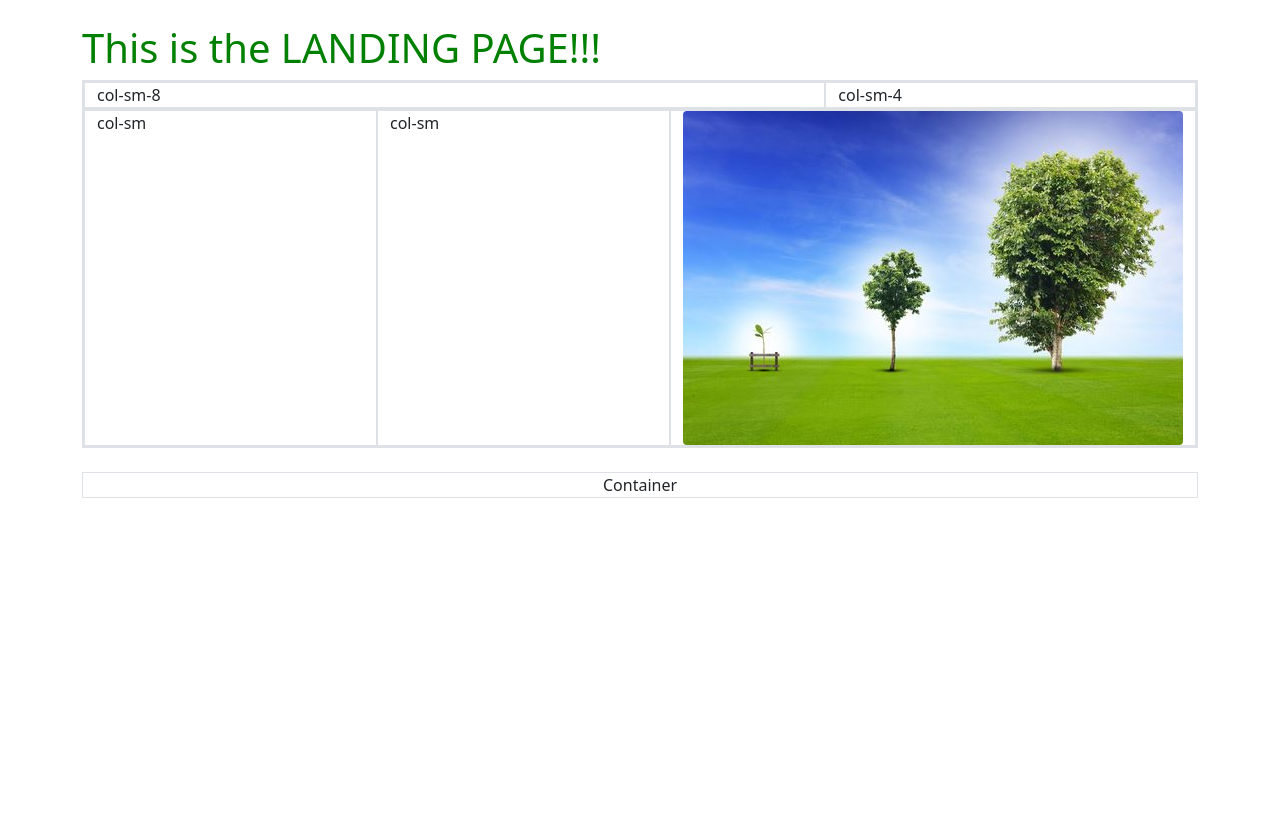
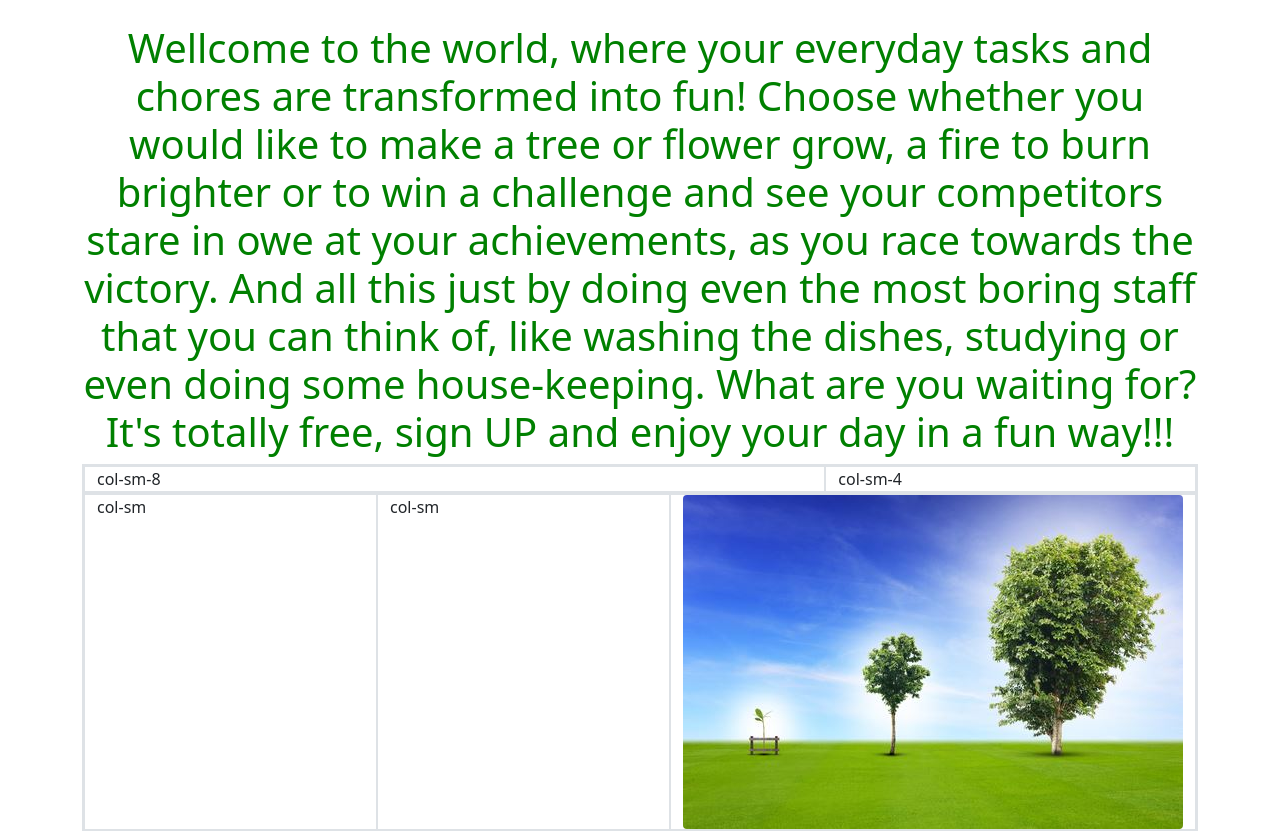
Before and after one commit to pauldzvonyk/organizer, a Django app: page / in a window 1280 px wide. Shown: the part 56-887 px from the top of the page. Before the commit the page ends 554 px from the top, so only its background shows below. Run offline with Django 5.2, Linux system fonts and the light colour scheme.

Commit message:
updated main landing text

```diff
--- a/task/templates/task/landing_page.html
+++ b/task/templates/task/landing_page.html
@@ -4,7 +4,12 @@
 {% block content %}
 
 
-<h1 class="landing-text">This is the LANDING PAGE!!!</h1>
+<h1 class="landing-text text-center">Wellcome to the world, where your everyday tasks and chores are transformed
+into fun! Choose whether you would like to make a tree or flower grow, a fire to burn brighter or
+to win a challenge and see your competitors stare in owe at your achievements, as you race towards
+the victory. And all this just by doing even the most boring staff that you can think of, like washing the
+dishes, studying or even doing some house-keeping. What are you waiting for? It's totally free, sign UP and
+enjoy your day in a fun way!!!</h1>
 <div class="container border" style="clear:both">
   <div class="row border">
     <div class="col-8 border">col-sm-8</div>
```
Also changed, not shown: db.sqlite3.
